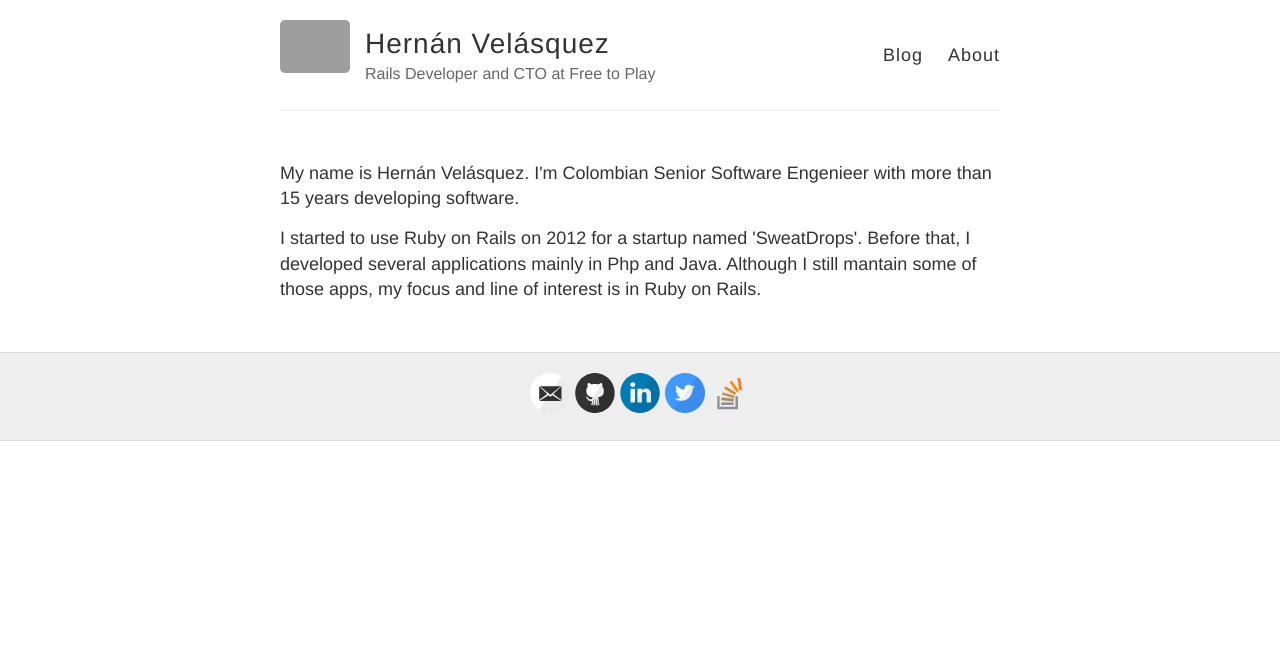
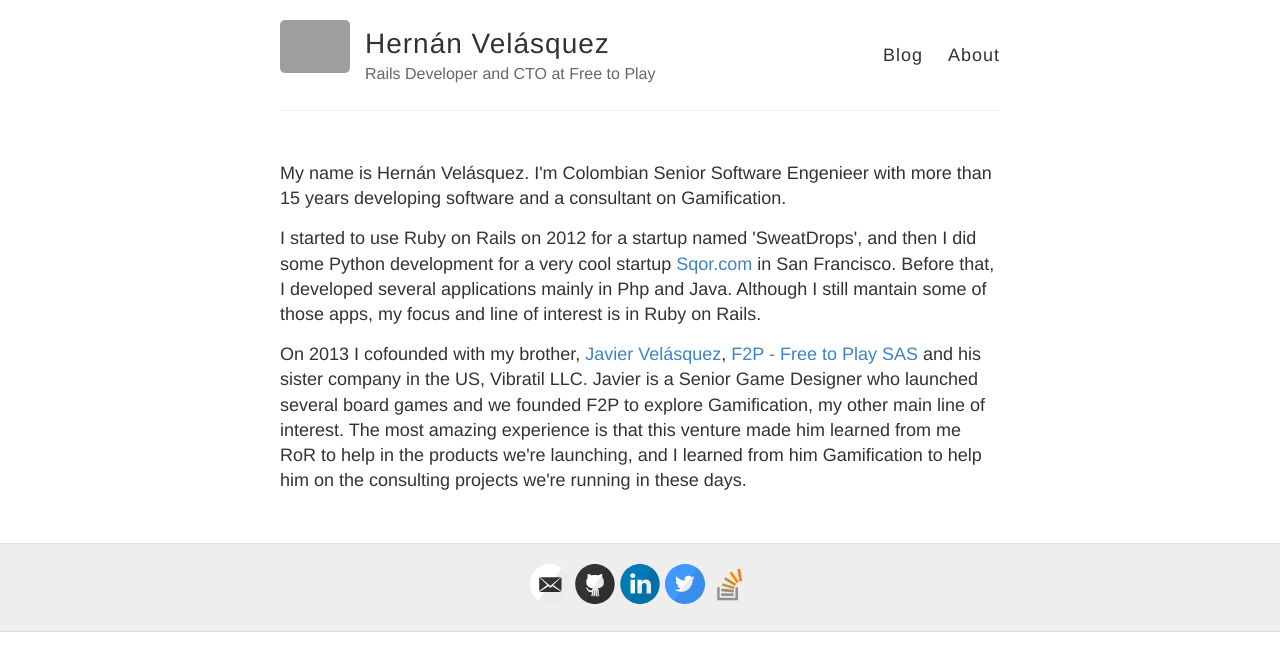
Before and after one commit to hernamvel/hernamvel.github.io, a Jekyll site: the page built from about.html, in a window 1280 px wide. Shown: the top 671 px of the page. Built offline with Jekyll 4.4.1, drawn with Linux system fonts in a browser that asks for light colours; grey boxes are pictures that could not be loaded.

Commit message:
2nd version abiut me

```diff
--- a/about.html
+++ b/about.html
@@ -4,11 +4,18 @@ layout: default
 
 <div class="posts">
   <p>My name is Hern&aacute;n Vel&aacute;squez.  I'm Colombian Senior Software Engenieer with more than
-  15 years developing software.</p>
+  15 years developing software and a consultant on Gamification.</p>
 
-  <p>I started to use Ruby on Rails on 2012 for a startup named 'SweatDrops'.
+  <p>I started to use Ruby on Rails on 2012 for a startup named 'SweatDrops', and then I did some
+  Python development for a very cool startup <a href='sqor.com'>Sqor.com</a> in San Francisco.
   Before that, I developed several applications mainly in Php and Java.  Although I still mantain some
   of those apps, my focus and line of interest is in Ruby on Rails.</p>
 
+  <p>On 2013 I cofounded with my brother, <a href='https://twitter.com/JavierVelasqN'>Javier Vel&aacute;squez</a>, <a href='http://f2p.co'>F2P - Free to Play SAS</a> and his sister
+  	company in the US, Vibratil LLC.  Javier is a Senior Game Designer who launched several board games and we founded F2P to
+  	explore Gamification, my other main line of interest. The most amazing experience is that this venture made
+  	him learned from me RoR to help in the products we're launching, and I learned from him Gamification to help
+  	him on the consulting projects we're running in these days.</p>
+
 
 </div>
```
